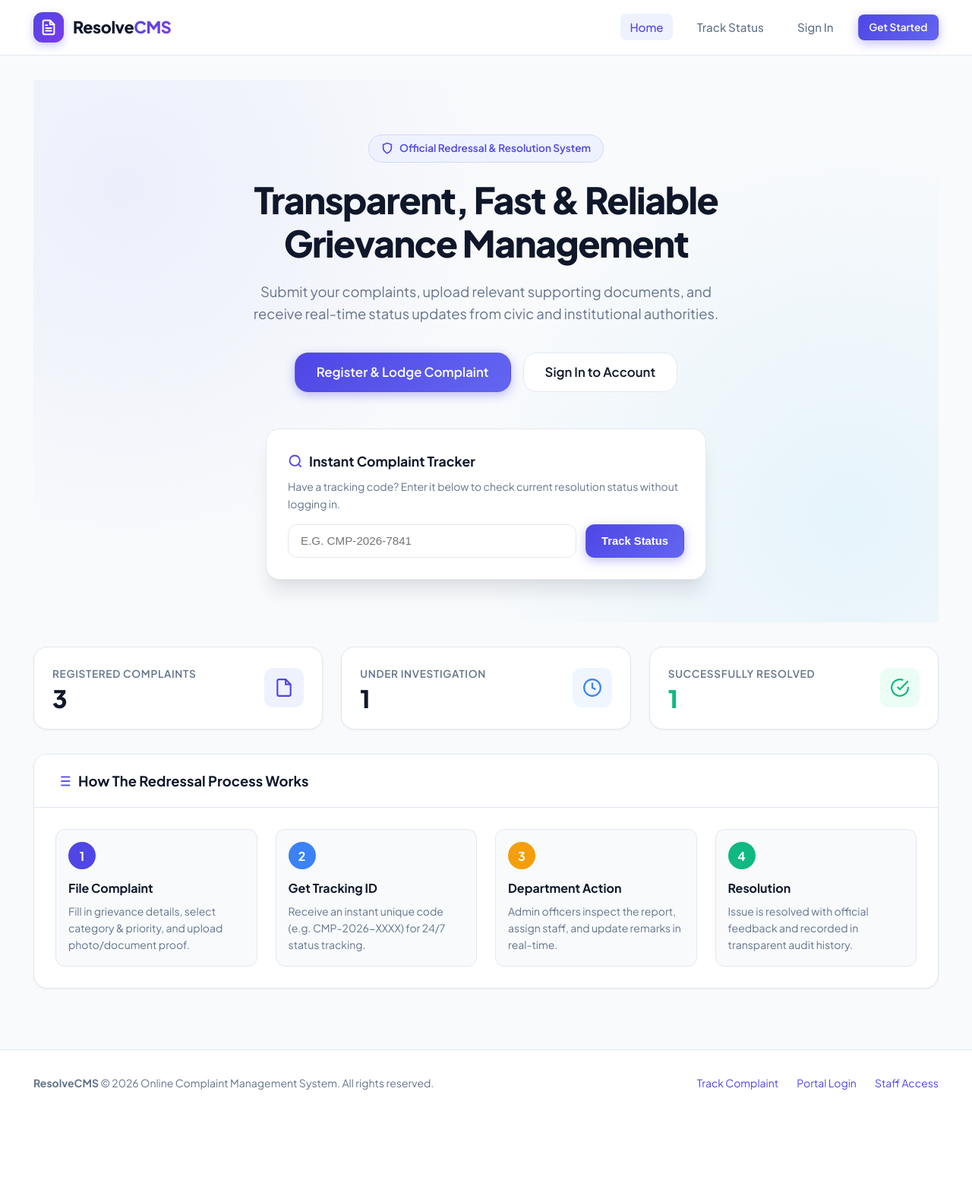
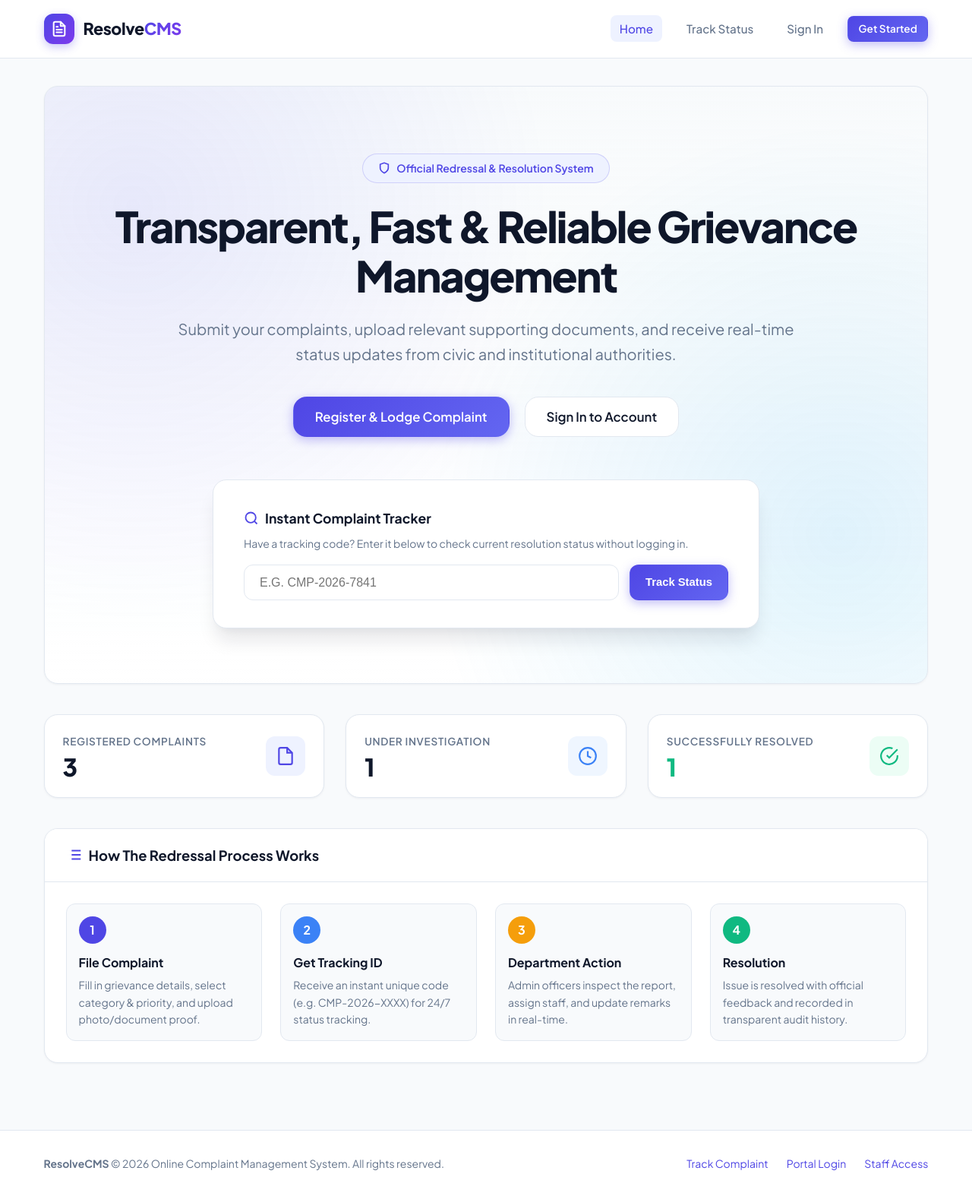
Before and after one commit to tannaanand18/Cms-project, a PHP site: page / in a window 1280 px wide. Shown: the whole page at 76% size. Before the commit the page ends 1434 px from the top, so only its background shows below. Run offline with PHP 8.4, Linux system fonts and the light colour scheme; data comes from the database, SQL or seed files in the repository; some libraries are stand-ins or nearby versions.

Commit message:
optimize full window screen presentation for widescreen displays

```diff
--- a/admin/complaint_details.php
+++ b/admin/complaint_details.php
@@ -86,7 +86,7 @@ $logs = $logStmt->fetchAll();
 require_once __DIR__ . '/../includes/header.php';
 ?>
 
-<div style="max-width: 1040px; margin: 1rem auto 3rem;">
+<div style="max-width: 1400px; margin: 1rem auto 3.5rem;">
     <div style="margin-bottom: 1.5rem; display: flex; justify-content: space-between; align-items: center; flex-wrap: wrap; gap: 1rem;">
         <a href="<?= BASE_URL ?>admin/complaints.php" style="font-size: 0.875rem; color: var(--text-muted); display: inline-flex; align-items: center; gap: 0.35rem;">
             &larr; Back to Complaints Roster
--- a/admin/complaints.php
+++ b/admin/complaints.php
@@ -138,7 +138,7 @@ require_once __DIR__ . '/../includes/header.php';
                                     <strong style="color: var(--primary);"><?= htmlspecialchars($c['tracking_code']) ?></strong>
                                 </td>
                                 <td>
-                                    <div style="font-weight: 600; color: var(--text-main); max-width: 250px; overflow: hidden; text-overflow: ellipsis; white-space: nowrap;">
+                                    <div style="font-weight: 600; color: var(--text-main); max-width: 480px; overflow: hidden; text-overflow: ellipsis; white-space: nowrap;">
                                         <?= htmlspecialchars($c['title']) ?>
                                     </div>
                                     <?php if (!empty($c['attachment_path'])): ?>
--- a/assets/css/style.css
+++ b/assets/css/style.css
@@ -81,22 +81,22 @@ img {
 
 /* Layout Utilities */
 .container {
-    width: 100%;
-    max-width: 1240px;
+    width: 96%;
+    max-width: 1680px;
     margin-left: auto;
     margin-right: auto;
-    padding-left: 1.5rem;
-    padding-right: 1.5rem;
+    padding-left: 2rem;
+    padding-right: 2rem;
 }
 
 .main-content {
     flex: 1;
-    padding: 2rem 0 3rem;
+    padding: 2.25rem 0 3.5rem;
 }
 
 /* Navbar */
 .navbar {
-    background: rgba(255, 255, 255, 0.95);
+    background: rgba(255, 255, 255, 0.96);
     backdrop-filter: blur(12px);
     border-bottom: 1px solid var(--border-subtle);
     position: sticky;
@@ -106,10 +106,16 @@ img {
 }
 
 .navbar .nav-container {
+    width: 96%;
+    max-width: 1680px;
+    margin-left: auto;
+    margin-right: auto;
+    padding-left: 2rem;
+    padding-right: 2rem;
     display: flex;
     align-items: center;
     justify-content: space-between;
-    height: 72px;
+    height: 76px;
 }
 
 .brand {
@@ -290,51 +296,57 @@ img {
 /* Hero Section */
 .hero {
     position: relative;
-    padding: 4.5rem 0 3.5rem;
-    background: radial-gradient(circle at 10% 20%, rgba(99, 102, 241, 0.08) 0%, transparent 40%),
-                radial-gradient(circle at 90% 80%, rgba(14, 165, 233, 0.08) 0%, transparent 40%);
+    padding: 5.5rem 2rem 4.5rem;
+    background: radial-gradient(circle at 10% 20%, rgba(99, 102, 241, 0.12) 0%, transparent 45%),
+                radial-gradient(circle at 90% 75%, rgba(14, 165, 233, 0.12) 0%, transparent 45%),
+                linear-gradient(180deg, rgba(248, 250, 252, 0.7) 0%, rgba(255, 255, 255, 0.95) 100%);
+    border-radius: var(--radius-lg);
+    border: 1px solid var(--border-subtle);
     overflow: hidden;
     text-align: center;
+    margin-bottom: 2.5rem;
+    box-shadow: var(--shadow-sm);
 }
 
 .hero-badge {
     display: inline-flex;
     align-items: center;
     gap: 0.5rem;
-    padding: 0.4rem 1rem;
+    padding: 0.45rem 1.25rem;
     background: var(--primary-light);
     color: var(--primary);
     border-radius: var(--radius-full);
-    font-size: 0.85rem;
+    font-size: 0.875rem;
     font-weight: 600;
-    margin-bottom: 1.25rem;
-    border: 1px solid rgba(79, 70, 229, 0.15);
+    margin-bottom: 1.5rem;
+    border: 1px solid rgba(79, 70, 229, 0.2);
 }
 
 .hero h1 {
-    font-size: 3rem;
+    font-size: 3.5rem;
     font-weight: 800;
-    line-height: 1.2;
-    letter-spacing: -0.03em;
+    line-height: 1.16;
+    letter-spacing: -0.035em;
     color: var(--text-main);
-    max-width: 800px;
-    margin: 0 auto 1.25rem;
+    max-width: 1050px;
+    margin: 0 auto 1.35rem;
 }
 
 .hero p {
-    font-size: 1.15rem;
+    font-size: 1.25rem;
     color: var(--text-muted);
-    max-width: 650px;
-    margin: 0 auto 2.25rem;
+    max-width: 820px;
+    margin: 0 auto 2.5rem;
+    line-height: 1.65;
 }
 
 .hero-actions {
     display: flex;
     align-items: center;
     justify-content: center;
-    gap: 1rem;
+    gap: 1.25rem;
     flex-wrap: wrap;
-    margin-bottom: 3rem;
+    margin-bottom: 3.5rem;
 }
 
 /* Quick Track Box */
@@ -342,8 +354,8 @@ img {
     background: #ffffff;
     border: 1px solid var(--border-subtle);
     border-radius: var(--radius-lg);
-    padding: 1.75rem;
-    max-width: 580px;
+    padding: 2.25rem 2.5rem;
+    max-width: 720px;
     margin: 0 auto;
     box-shadow: var(--shadow-xl);
     text-align: left;
@@ -352,15 +364,15 @@ img {
 
 .track-form {
     display: flex;
-    gap: 0.75rem;
+    gap: 0.85rem;
 }
 
 .track-form input {
     flex: 1;
-    padding: 0.75rem 1rem;
+    padding: 0.85rem 1.25rem;
     border: 1.5px solid var(--border-subtle);
     border-radius: var(--radius-md);
-    font-size: 0.95rem;
+    font-size: 1rem;
     outline: none;
     transition: var(--transition);
 }
@@ -373,9 +385,9 @@ img {
 /* Cards & Grid */
 .cards-grid {
     display: grid;
-    grid-template-columns: repeat(auto-fit, minmax(280px, 1fr));
-    gap: 1.5rem;
-    margin-bottom: 2rem;
+    grid-template-columns: repeat(auto-fit, minmax(320px, 1fr));
+    gap: 1.75rem;
+    margin-bottom: 2.5rem;
 }
 
 .stat-card {
--- a/track.php
+++ b/track.php
@@ -37,7 +37,7 @@ if (!empty($trackingCode)) {
 }
 ?>
 
-<div style="max-width: 900px; margin: 1rem auto 3rem;">
+<div style="max-width: 1200px; margin: 1rem auto 3.5rem;">
     <div style="text-align: center; margin-bottom: 2rem;">
         <h1 style="font-size: 2.2rem; font-weight: 800; margin-bottom: 0.5rem;">Track Complaint Status</h1>
         <p style="color: var(--text-muted);">Enter your assigned tracking code to see real-time updates and department remarks.</p>
--- a/user/my_complaints.php
+++ b/user/my_complaints.php
@@ -126,7 +126,7 @@ require_once __DIR__ . '/../includes/header.php';
                                     <strong style="color: var(--primary);"><?= htmlspecialchars($c['tracking_code']) ?></strong>
                                 </td>
                                 <td>
-                                    <div style="font-weight: 600; color: var(--text-main); max-width: 280px; overflow: hidden; text-overflow: ellipsis; white-space: nowrap;">
+                                    <div style="font-weight: 600; color: var(--text-main); max-width: 480px; overflow: hidden; text-overflow: ellipsis; white-space: nowrap;">
                                         <?= htmlspecialchars($c['title']) ?>
                                     </div>
                                     <?php if (!empty($c['attachment_path'])): ?>
--- a/user/new_complaint.php
+++ b/user/new_complaint.php
@@ -101,7 +101,7 @@ if ($_SERVER['REQUEST_METHOD'] === 'POST') {
 require_once __DIR__ . '/../includes/header.php';
 ?>
 
-<div style="max-width: 840px; margin: 1rem auto 3rem;">
+<div style="max-width: 1100px; margin: 1rem auto 3.5rem;">
     <div style="margin-bottom: 2rem;">
         <a href="<?= BASE_URL ?>user/dashboard.php" style="font-size: 0.875rem; color: var(--text-muted); display: inline-flex; align-items: center; gap: 0.35rem; margin-bottom: 0.5rem;">
             &larr; Back to Dashboard
--- a/user/view_complaint.php
+++ b/user/view_complaint.php
@@ -45,7 +45,7 @@ $step3 = ($status === 'In Progress') ? 'active' : (($status === 'Resolved') ? 'c
 $step4 = ($status === 'Resolved') ? 'completed' : (($status === 'Rejected') ? 'rejected' : '');
 ?>
 
-<div style="max-width: 900px; margin: 1rem auto 3rem;">
+<div style="max-width: 1250px; margin: 1rem auto 3.5rem;">
     <div style="margin-bottom: 1.5rem; display: flex; justify-content: space-between; align-items: center; flex-wrap: wrap; gap: 1rem;">
         <a href="<?= BASE_URL ?>user/my_complaints.php" style="font-size: 0.875rem; color: var(--text-muted); display: inline-flex; align-items: center; gap: 0.35rem;">
             &larr; Back to My Complaints
```
